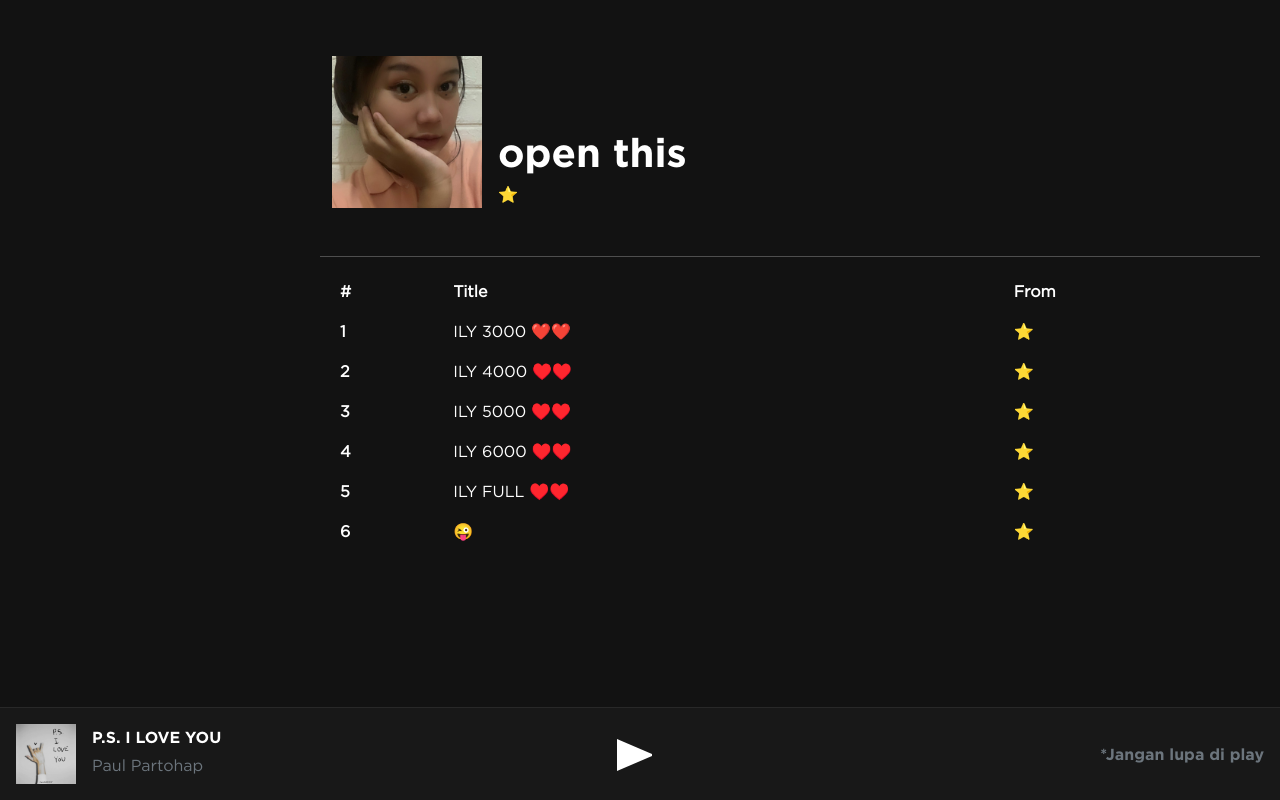
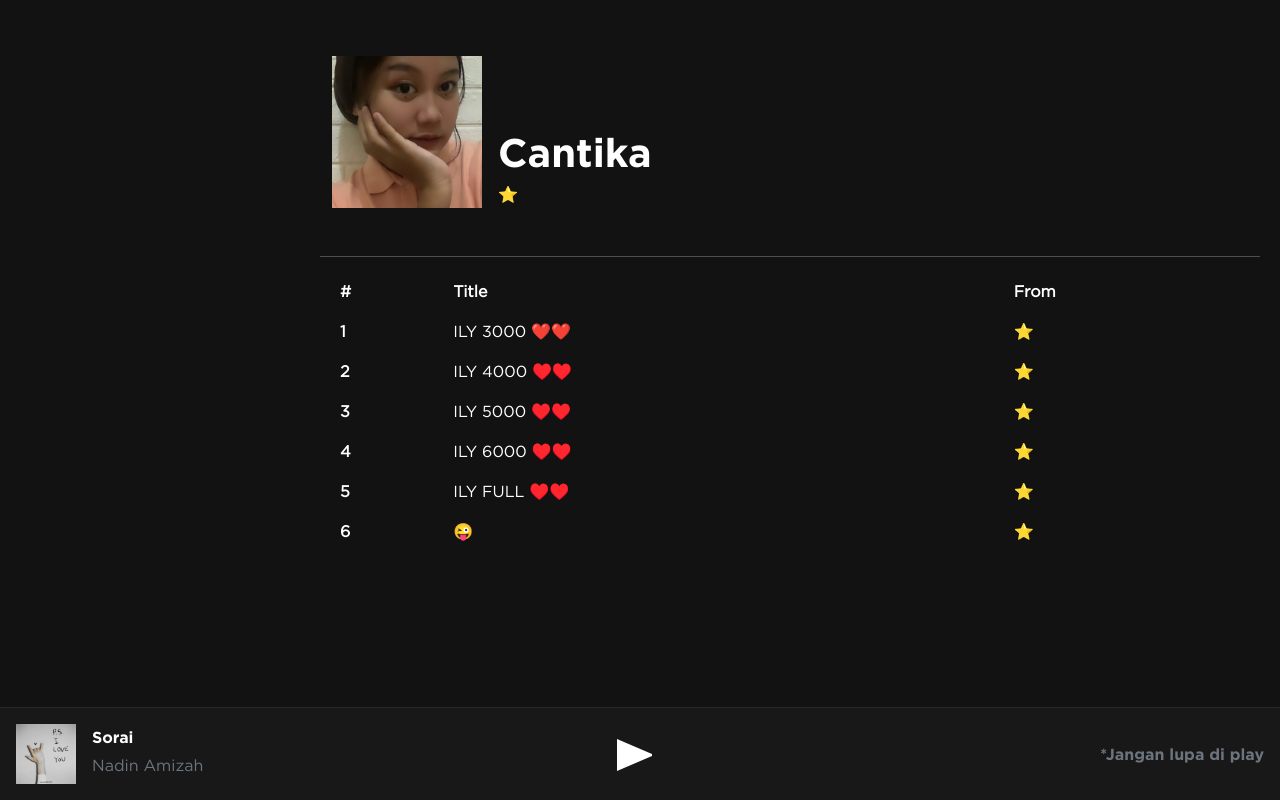
Before and after one commit to Ridhookas/spotifly, a plain HTML site: page open.html in a window 1280 px wide. Drawn offline with nearby package versions, Linux system fonts and the light colour scheme.

Commit message:
update open.html

```diff
--- a/open.html
+++ b/open.html
@@ -72,7 +72,7 @@
                     <div class="d-flex">
                         <img src="assets/images/p1.jpg" alt="cover" class="img-fluid me-3" width="150">
                         <div class="col mt-6 text-white">
-                            <h1 class="font-semibold">open this</h1>
+                            <h1 class="font-semibold">Cantika</h1>
                             <p class="f-light text-muted mb-0">⭐</p>
                         </div>
                     </div>
@@ -135,10 +135,10 @@
                             <img src="assets/images/sss.jpg" alt="" srcset="" width="60" class="me-3 img-fluid">
 
                             <div class="col mt-1 text-white">
-                                <h6 class="font-semibold">P.S. I LOVE YOU
+                                <h6 class="font-semibold">Sorai
 
                                 </h6>
-                                <p class="f-light text-muted mb-0">Paul Partohap</p>
+                                <p class="f-light text-muted mb-0">Nadin Amizah</p>
                             </div>
                         </div>
                     </div>
```
